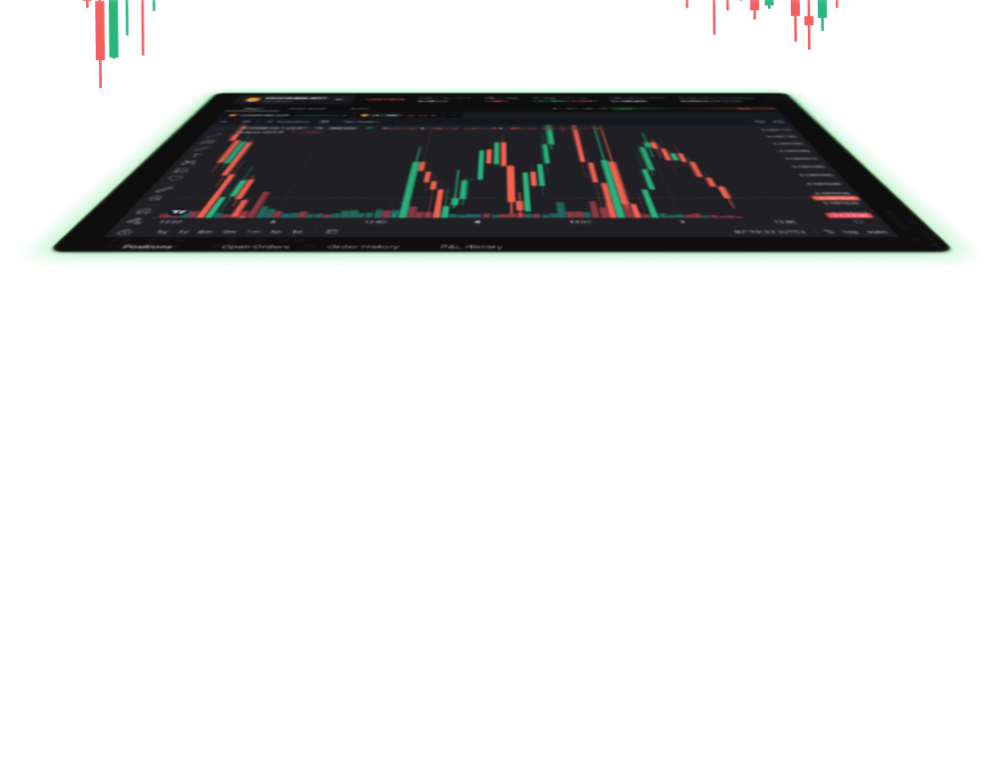
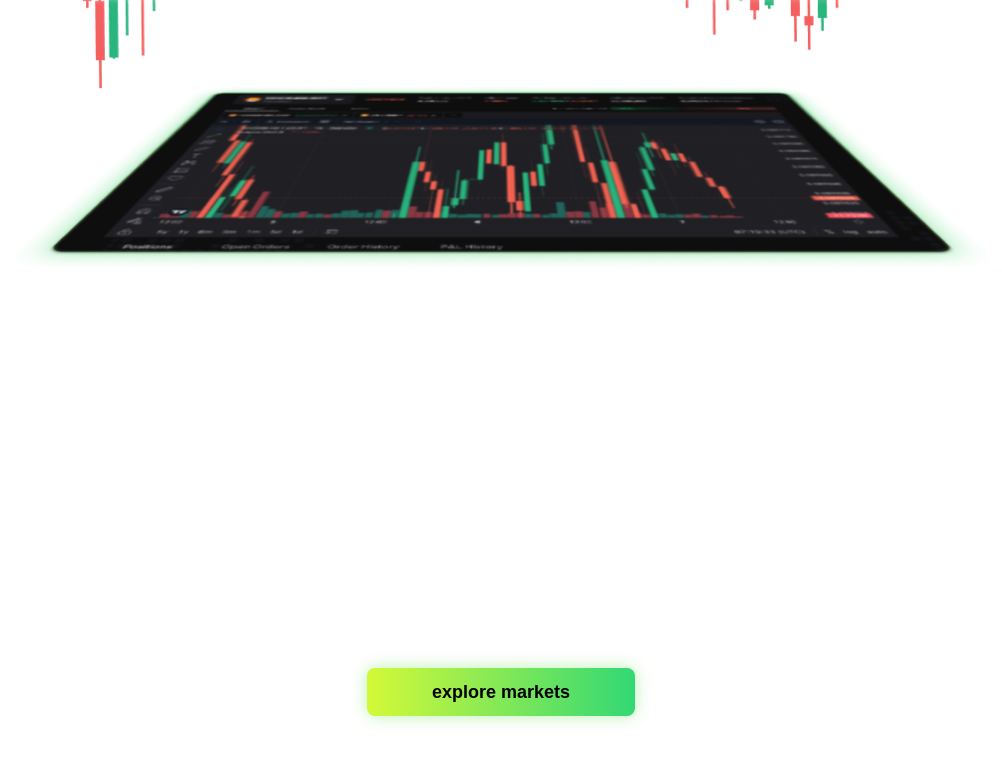
Before and after one commit to 0xabinash/density-exchange, a Gatsby site: page /Landing in a window 1280 px wide. Shown: the part 5756-6518 px from the top of the page, without its empty margins (139-1141 px from the left). Built offline with nearby package versions, Linux system fonts and the light colour scheme; Gatsby itself is replaced by a stand-in of ours.

Commit message:
layout four button added

```diff
--- a/src/components/LayoutFour.js
+++ b/src/components/LayoutFour.js
@@ -4,7 +4,7 @@ import { Link } from 'gatsby';
 
 const CryptoCard = (props) =>{
 
-    const {name, tradePair, imgSrcLogo, imgAltLogo, imgSrcChart, imgAltChart, url, vol, chg, price } = props;
+    const { name, tradePair, imgSrcLogo, imgAltLogo, imgSrcChart, imgAltChart, url, vol, chg, price } = props;
 
     return(
         <>
@@ -86,6 +86,7 @@ const LayoutFour = () => {
             </div>
         </div>
 
+        <button className='layoutFout-btn'>explore markets</button>
     </div>
   )
 }
--- a/src/components/styles/layoutFour.css
+++ b/src/components/styles/layoutFour.css
@@ -7,6 +7,7 @@
     height: 1338.3px;
     padding: 140px 0;
     gap: 82px;
+    position: relative;
 }
 
 .layoutFour-heading{
@@ -158,3 +159,20 @@
 
     }
 }
+
+.layoutFout-btn{
+    position: absolute;
+    border-radius: 8px;
+    bottom: 102px;
+    width: 268px;
+    height: 48px;
+    padding: 24px 48px;
+    font-size: 18px;
+    font-weight: 700;
+    line-height: 1.6px;
+    color: rgba(0, 0, 0, 1);
+    background-image: linear-gradient(90deg,rgba(212, 249, 56, 1),rgba(50, 216, 117, 1));
+    box-shadow: 0 0 16px rgba(168, 239, 156, 0.8);
+    border: none;
+    cursor: pointer;
+}
```
